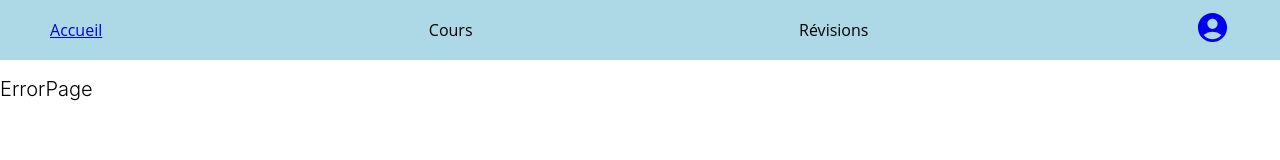
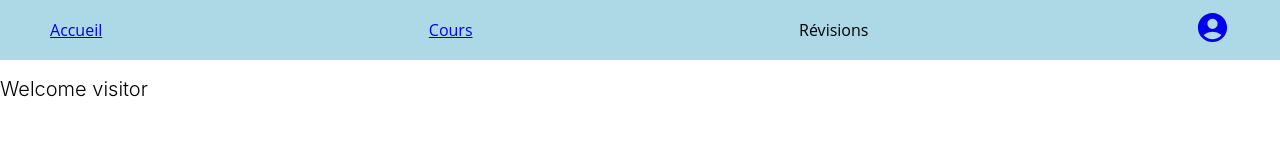
Before and after one commit to MadLiy/DIGI-PROJET, a React (Vite) app in the folder front/: page /courses in a window 1280 px wide. Shown: the top 160 px of the page. Built offline with nearby package versions, Linux system fonts and the light colour scheme.

Commit message:
courses checking role / user

```diff
--- a/front/src/App.tsx
+++ b/front/src/App.tsx
@@ -5,15 +5,17 @@ import Home from "./components/home/Home";
 import RegisterPage from "./components/registerPage/RegisterPage";
 import LoginPage from "./components/loginPage/LoginPage";
 import UserInterface from "./interfaces/UserInterface";
+import Courses from "./components/courses/Courses";
 
 function App() {
-  const [user, setUser] = useState<UserInterface | undefined>();
+  const [user, setUser] = useState<UserInterface | undefined>(undefined);
 
   return (
     <Routes>
+      <Route path="/courses" element={<Courses user={user} />} />
       <Route path="/login" element={<LoginPage setUser={setUser} />} />
       <Route path="/register" element={<RegisterPage />} />
-      <Route path="/" element={<Home user={user} />} />
+      <Route path="/" element={<Home />} />
       <Route path="*" element={<ErrorPage />} />
     </Routes>
   );
--- a/front/src/components/courses/Courses.tsx
+++ b/front/src/components/courses/Courses.tsx
@@ -5,15 +5,17 @@ interface UserProps {
   user: UserInterface | undefined;
 }
 const Courses: React.FC<UserProps> = ({ user }) => {
+  console.log(user);
   return (
     <div className="courses">
-      {user?.role.includes("formateur") ? (
+      {/* Visiteur */}
+      {!user && <h2>Welcome visitor</h2>}
+      {/* Formateur */}
+      {user?.role && user?.role.includes("formateur") && (
         <h2>Welcome formateur</h2>
-      ) : (
-        // section des formateurs
-        // sections des élèves
-        <h2> Welcome student</h2>
       )}
+      {/* Student */}
+      {user?.role && user?.role.includes("student") && <h2>Welcome student</h2>}
     </div>
   );
 };
--- a/front/src/components/home/Home.tsx
+++ b/front/src/components/home/Home.tsx
@@ -1,8 +1,7 @@
 import "./home.css";
 
 const Home = () => {
-  return;
-  <h2>Home</h2>;
+  return <h2>Home</h2>;
 };
 
 export default Home;
--- a/front/src/components/navBar/NavBar.tsx
+++ b/front/src/components/navBar/NavBar.tsx
@@ -7,7 +7,9 @@ const NavBar = () => {
       <li>
         <a href="/">Accueil</a>
       </li>
-      <li>Cours</li>
+      <li>
+        <a href="/courses">Cours</a>
+      </li>
       <li>Révisions</li>
       <li>
         <a href="/profil">
```
